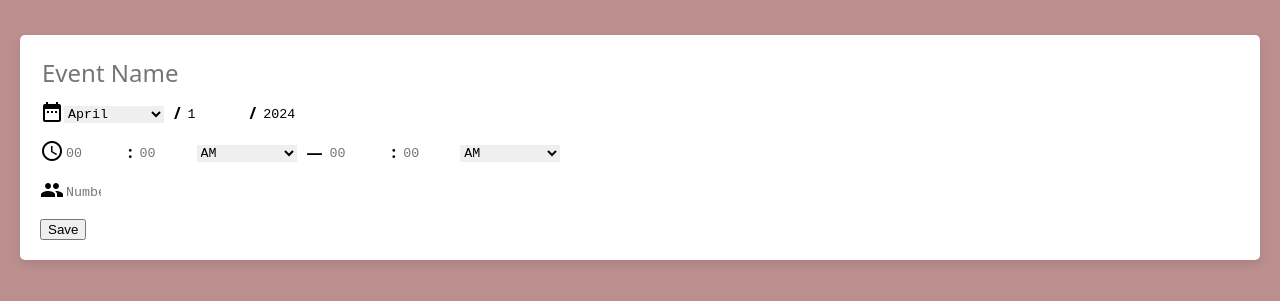
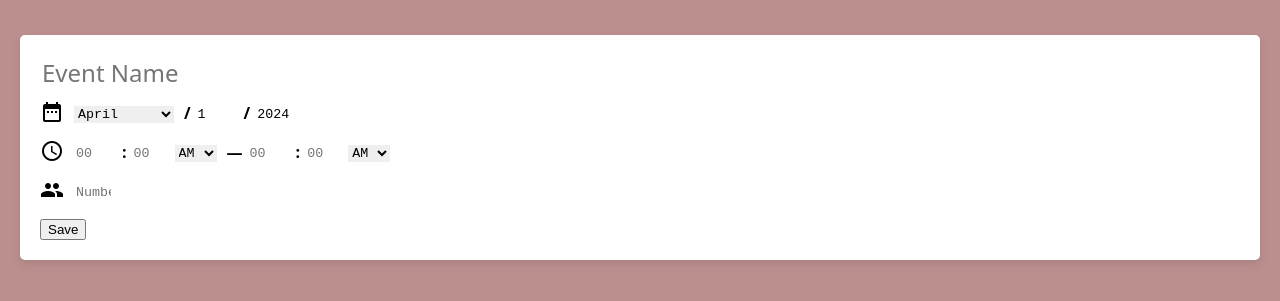
Before and after one commit to debra80/hrs, a plain HTML site: page index.html in a window 1280 px wide. Shown: the part 81-382 px from the top of the page. Drawn offline with Linux system fonts and the light colour scheme.

Commit message:
Update styles.css

```diff
--- a/styles.css
+++ b/styles.css
@@ -116,3 +116,19 @@ input#event {
     font-family: system-ui;
     font-weight: 500;
 }
+
+input#day, input#hour, input#endHour, input#minute, input#endMinute {
+    width: 34px;
+}
+
+input#year {
+    width: 56px;
+}
+
+select#ampm, select#endAmpm {
+    width: 42px;
+}
+
+label>i {
+    margin-right: 10px;
+}
```
